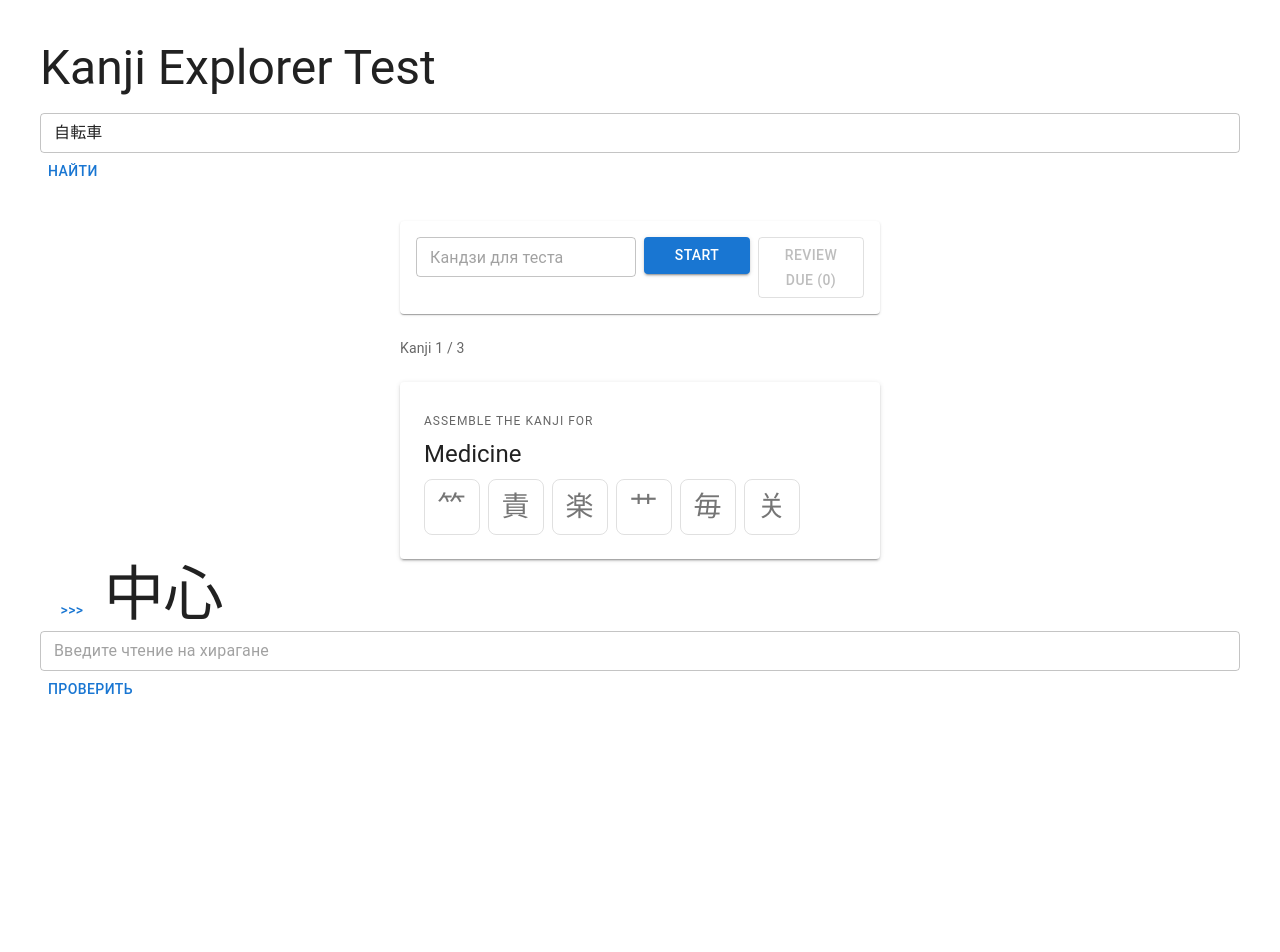
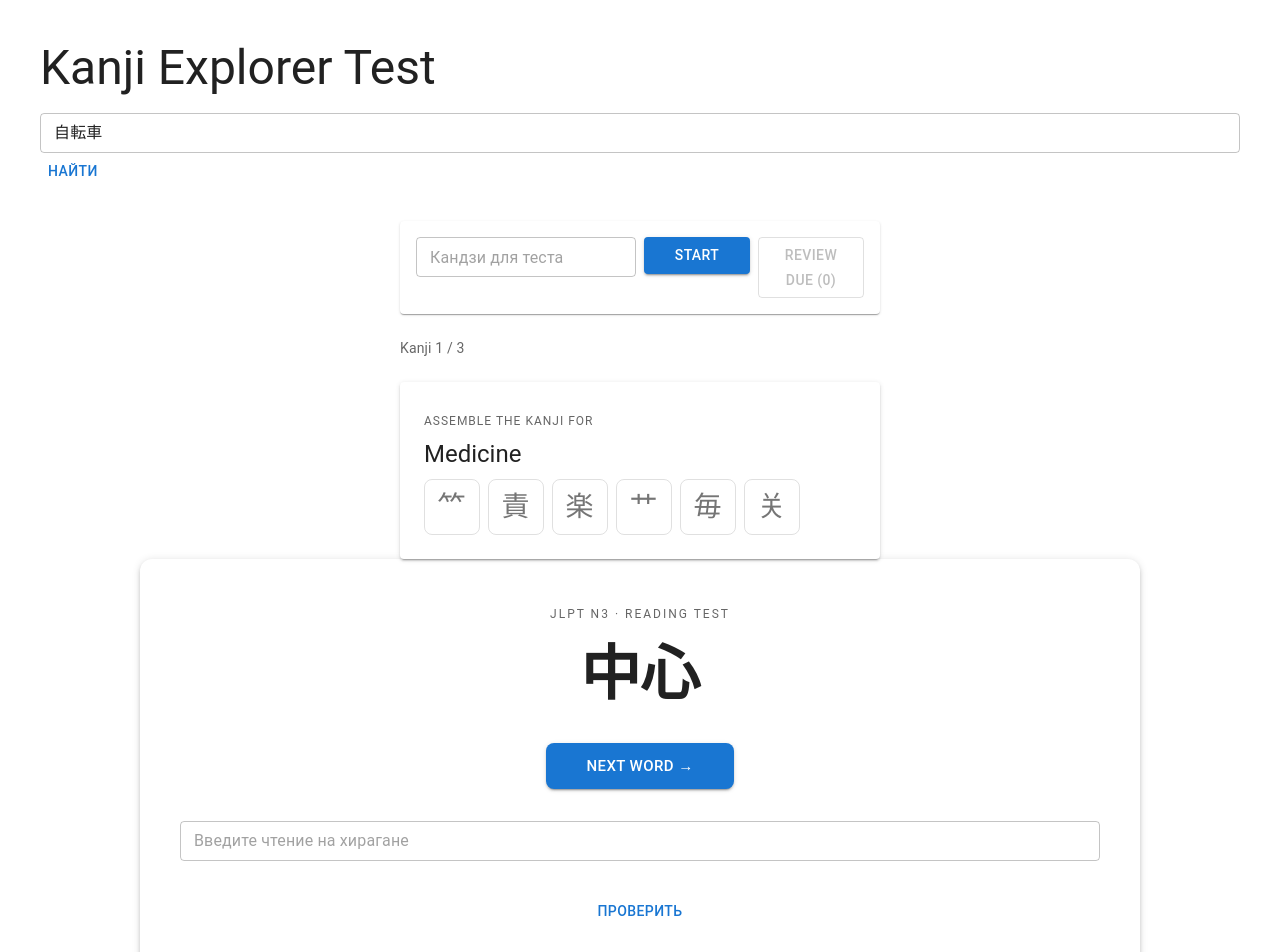
Before and after one commit to azimia404/KanjiJidai, a Next.js app: page / in a window 1280 px wide. Shown: the top 952 px of the page. Before the commit the page ends 800 px from the top, so only its background shows below. Built offline with nearby package versions, Linux system fonts and the light colour scheme; what ts-fsrs would draw is missing.

Commit message:
WordReadingTest.tsx now beautiful

```diff
--- a/src/features/readingTest/api/TestWordReading.tsx
+++ b/src/features/readingTest/api/TestWordReading.tsx
@@ -28,10 +28,6 @@ export function TestWordReading({
 
   return (
     <>
-      <Typography variant="h2" component="span">
-        {word?.text}
-      </Typography>
-
       <Input
         value={readingInput}
         onChange={setReadingInput}
--- a/src/widgets/wordReadingTest/WordReadingTest.tsx
+++ b/src/widgets/wordReadingTest/WordReadingTest.tsx
@@ -1,7 +1,15 @@
 "use client";
 
-import { Fragment, useState } from "react";
-import { Button, Grid, Typography } from "@mui/material";
+import { useState } from "react";
+import {
+  Box,
+  Button,
+  Divider,
+  Grid,
+  Paper,
+  Stack,
+  Typography,
+} from "@mui/material";
 
 import { TestWordReading } from "@/features/readingTest/api/TestWordReading";
 import { getRandomWord } from "@/entities/word/api/getRandomWord";
@@ -9,9 +17,7 @@ import { KanjiInfoCard, KanjiTree, kanjiData } from "@/entities/kanji";
 import type { WordEntry } from "@/entities/word/model/word";
 
 export function WordReadingTest() {
-  const [word, setWord] = useState<WordEntry | undefined>(
-    getRandomWord(3),
-  );
+  const [word, setWord] = useState<WordEntry | undefined>(getRandomWord(3));
 
   const [showResult, setShowResult] = useState(false);
 
@@ -20,47 +26,125 @@ export function WordReadingTest() {
     setShowResult(false);
   };
 
-  const glossText = word?.glosses.join(", ") ?? "";
+  if (!word) {
+    return (
+      <Paper sx={{ p: 4 }}>
+        <Typography color="text.secondary">No words available.</Typography>
+      </Paper>
+    );
+  }
 
   return (
-    <>
-      <Button onClick={nextWord}>&gt;&gt;&gt;</Button>
+    <Paper
+      elevation={3}
+      sx={{
+        p: { xs: 3, md: 5 },
+        maxWidth: 1000,
+        mx: "auto",
+        borderRadius: 3,
+      }}
+    >
+      <Stack spacing={4}>
+        {/* Header */}
+        <Box textAlign="center">
+          <Typography
+            variant="overline"
+            color="text.secondary"
+            letterSpacing={2}
+          >
+            JLPT N3 · Reading Test
+          </Typography>
 
+          <Typography
+            variant="h2"
+            component="div"
+            sx={{
+              mt: 1,
+              fontWeight: 600,
+            }}
+          >
+            {word.text}
+          </Typography>
+        </Box>
+
+        {/* Next word */}
+        <Box textAlign="center">
+          <Button
+            variant="contained"
+            size="large"
+            onClick={nextWord}
+            sx={{
+              px: 5,
+              py: 1.25,
+              borderRadius: 2,
+            }}
+          >
+            Next Word →
+          </Button>
+        </Box>
+        {/* Reading test */}
         <TestWordReading
-        key={word?.text}
+          key={word.text}
           word={word}
           onResult={() => setShowResult(true)}
         />
 
-      {showResult && word && (
+        {/* Result */}
+        {showResult && (
           <>
-          <Typography variant="body1" sx={{ mt: 2 }}>
-            <strong>Gloss:</strong> {glossText}
+            <Divider />
+
+            <Stack spacing={3}>
+              <Box
+                sx={{
+                  p: 3,
+                  borderRadius: 2,
+                  bgcolor: "action.hover",
+                }}
+              >
+                <Typography variant="subtitle2" color="text.secondary">
+                  Meaning
                 </Typography>
 
+                <Typography variant="h6" sx={{ mt: 0.5 }}>
+                  {word.glosses.join(", ")}
+                </Typography>
+              </Box>
+
+              {/* Kanji information */}
               {word.kanji.length > 0 && (
+                <Stack spacing={2}>
+                  <Typography variant="h5">Kanji</Typography>
+
                   <Grid container spacing={2}>
-              {word.kanji.map((character) => (
-                <Fragment key={character}>
-                  <Grid size={{ xs: 12, md: 6 }}>
+                    {word.kanji.map((character) => {
+                      const kanji = kanjiData[character];
+
+                      return (
+                        <Grid key={character} size={{ xs: 12, md: 6 }}>
+                          <Stack spacing={2}>
+                            <Typography
+                              variant="h4"
+                              sx={{ fontWeight: 500 }}
+                            ></Typography>
+
                             <KanjiInfoCard
                               character={character}
-                      kanji={kanjiData[character]}
+                              kanji={kanji}
                             />
+
+                            <KanjiTree character={character} kanji={kanji} />
+                          </Stack>
                         </Grid>
-
-                  <Grid size={{ xs: 12, md: 6 }}>
-                    <KanjiTree
-                      character={character}
-                      kanji={kanjiData[character]}
-                    />
+                      );
+                    })}
                   </Grid>
-                </Fragment>
-              ))}
-            </Grid>
+                </Stack>
               )}
+            </Stack>
           </>
         )}
-    </>
+      </Stack>
+    </Paper>
   );
 }
```
Lines whose indentation alone changed are shown as unchanged.
